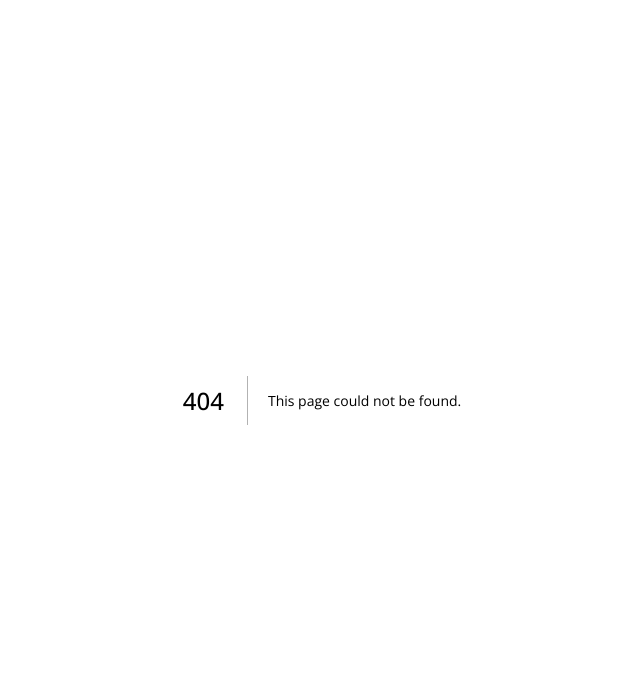
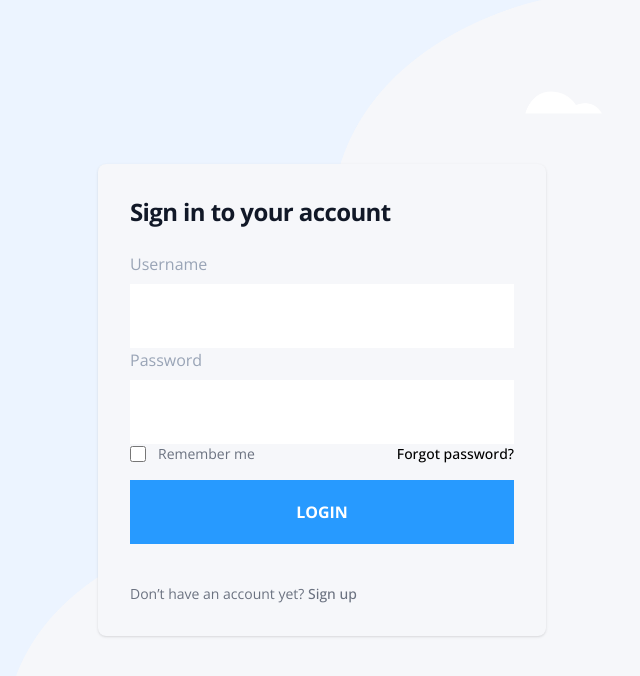
Before and after one commit to Accelx9/North-Digital-TEST, a Next.js app: page /Login in a window 1280 px wide. Before the commit this address had no page. Shown: the top 676 px of the page, without its empty margins (318-958 px from the left). Built offline with nearby package versions, Linux system fonts and the light colour scheme.

Commit message:
Added login page

```diff
--- a/app/Dashboard/page.tsx
+++ b/app/Dashboard/page.tsx
@@ -40,7 +40,7 @@ const Home = () => {
   };
 
   return (
-    <div className="max-w-[85%] w-full h-full pb-4 sm:pb-0  sm:h-[80%]  m-auto">
+    <div className="max-w-[85%] w-full h-full pb-4 sm:pb-0 sm:pt-10   m-auto">
       <div className="flex mt-2 sm:mt-0 items-end">
         <Image
           src={Person1.src}
@@ -54,9 +54,9 @@ const Home = () => {
           <hr className="h-1 mb-7 bg-slate-300   w-full" />
         </div>
       </div>
-      <p className="text-3xl sm:text-4xl mt-16">Document</p>
+      <p className="text-3xl sm:text-4xl mt-10">Document</p>
 
-      <div className="w-full  flex sm:gap-12 flex-wrap sm:flex-nowrap  mt-10">
+      <div className="w-full  flex sm:gap-12 flex-wrap sm:flex-nowrap  mt-5">
         <div className="w-full sm:w-5/12 flex">
           <div className="w-10/12">
             <AutoComplete label="Client" name="client" />
@@ -78,12 +78,12 @@ const Home = () => {
         </div>
       </div>
 
-      <p className="text-3xl sm:text-4xl mt-16">Details</p>
+      <p className="text-3xl sm:text-4xl mt-10">Details</p>
 
       {details.map((detail, index) => (
         <div
           key={index}
-          className="w-full  flex sm:gap-12 flex-wrap sm:flex-nowrap  mt-10"
+          className="w-full  flex sm:gap-12 flex-wrap sm:flex-nowrap  mt-5"
         >
           <div className="w-full sm:w-5/12">
             <AutoComplete
@@ -138,7 +138,7 @@ const Home = () => {
         </div>
       ))}
 
-      <Button onClick={handleAddDetail} className="my-16 capitalize">
+      <Button onClick={handleAddDetail} className="my-6 capitalize">
         Add
       </Button>
 
@@ -158,7 +158,7 @@ const Home = () => {
         </div>
       </div>
 
-      <div className="my-16 flex justify-end">
+      <div className="my-6 flex justify-end">
         <div className="sm:w-1/5 flex">
           <Button className="px-7 w-full sm:w-1/2 ml-auto capitalize">
             Save
@@ -166,13 +166,7 @@ const Home = () => {
         </div>
       </div>
       {showModal && <FormClient handleDismiss={handleToggleModal} />}
-      {showAlert && (
-        <Alert
-          handleDismiss={() => setShowAlert(false)}
-          severity="success"
-          message="uwu"
-        />
-      )}
+      {showAlert && <Alert severity="success" message="uwu" />}
     </div>
   );
 };
--- /dev/null
+++ b/app/Login/page.tsx
@@ -0,0 +1,137 @@
+"use client";
+import { Alert, Button, InputText } from "@/components";
+import { useForm } from "@/hooks";
+import Link from "next/link";
+import { useRouter } from "next/navigation";
+import React, { useState } from "react";
+
+const Page = () => {
+  // Form values
+  const { values, handleChange, handleSubmit } = useForm({
+    username: "",
+    password: "",
+  });
+  const [errors, setErrors] = useState<{
+    username?: boolean;
+    password?: boolean;
+  }>({});
+
+  // Navigation
+  const router = useRouter();
+
+  // Notifications
+  const [showAlert, setShowAlert] = useState(false);
+  const [alert, setAlert] = useState<{
+    message: string;
+    severity: "info" | "warning" | "error" | "success";
+  }>({
+    message: "",
+    severity: "info",
+  });
+
+  // Functions
+  const handleAlert = (
+    severity: "info" | "warning" | "error" | "success",
+    message: string
+  ) => {
+    setShowAlert(true);
+    setAlert({
+      message,
+      severity,
+    });
+
+    setTimeout(() => {
+      setShowAlert(false);
+    }, 3000);
+  };
+
+  const handleValidate = () => {
+    const { password, username } = values;
+    setErrors({});
+    if (!username) {
+      handleAlert("warning", "The name is required.");
+      setErrors((prev) => ({ ...prev, username: true }));
+      return;
+    }
+    if (!password) {
+      handleAlert("warning", "The password is required.");
+      setErrors((prev) => ({ ...prev, password: true }));
+      return;
+    }
+    router.push("/Dashboard");
+  };
+
+  return (
+    <section className="bg-primary-light container-landing ">
+      <div className="flex flex-col items-center justify-center px-6 py-8 mx-auto md:h-screen lg:py-0">
+        <form
+          onSubmit={(e) => handleSubmit(e, handleValidate)}
+          className="w-full bg-light rounded-lg shadow  md:mt-0 sm:max-w-md xl:p-0"
+        >
+          <div className="p-6 space-y-4 md:space-y-6 sm:p-8">
+            <h1 className="text-xl font-bold leading-tight tracking-tight text-gray-900 md:text-2xl">
+              Sign in to your account
+            </h1>
+            <div>
+              <InputText
+                label="Username"
+                name="username"
+                error={errors.username}
+                onChange={handleChange}
+              />
+              <InputText
+                label="Password"
+                name="password"
+                error={errors.password}
+                onChange={handleChange}
+              />
+              <div className="flex items-center justify-between">
+                <div className="flex items-start">
+                  <div className="flex items-center h-5">
+                    <input
+                      id="remember"
+                      aria-describedby="remember"
+                      type="checkbox"
+                      className="w-4 h-4 border  rounded bg-gray-50 focus:ring-3 focus:ring-primary-300   "
+                    />
+                  </div>
+                  <div className="ml-3 text-sm">
+                    <label htmlFor="remember" className="text-gray-500 ">
+                      Remember me
+                    </label>
+                  </div>
+                </div>
+                <Link
+                  href="#"
+                  className="text-sm font-medium text-primary-600 hover:underline "
+                >
+                  Forgot password?
+                </Link>
+              </div>
+              <Button type="submit" className="w-full">
+                Login
+              </Button>
+
+              <p className="text-sm font-light text-gray-500 ">
+                Don’t have an account yet?{" "}
+                <Link
+                  href="#"
+                  className="font-medium text-primary-600 hover:underline "
+                >
+                  Sign up
+                </Link>
+              </p>
+            </div>
+          </div>
+        </form>
+      </div>{" "}
+      <Alert
+        show={showAlert}
+        severity={alert.severity}
+        message={alert.message}
+      />
+    </section>
+  );
+};
+
+export default Page;
--- a/components/Alert.tsx
+++ b/components/Alert.tsx
@@ -15,13 +15,15 @@ const styles = {
 
 export const Alert = ({ message, severity, show }: Props) => {
   return (
+    <div className="flex w-full justify-center absolute top-10">
       <div
-      className={`absolute top-10 w-64  border-l-4 left-1/2 right-1/2 border px-4 py-3 rounded ${
+        className={` w-64  border-l-4  mx-auto border px-4 py-3 rounded ${
           styles[severity]
         } ${show ? "opacity-100" : "opacity-0"} transition-all`}
         role="alert"
       >
         <p>{message}</p>
       </div>
+    </div>
   );
 };
```
Lines whose indentation alone changed are shown as unchanged.
